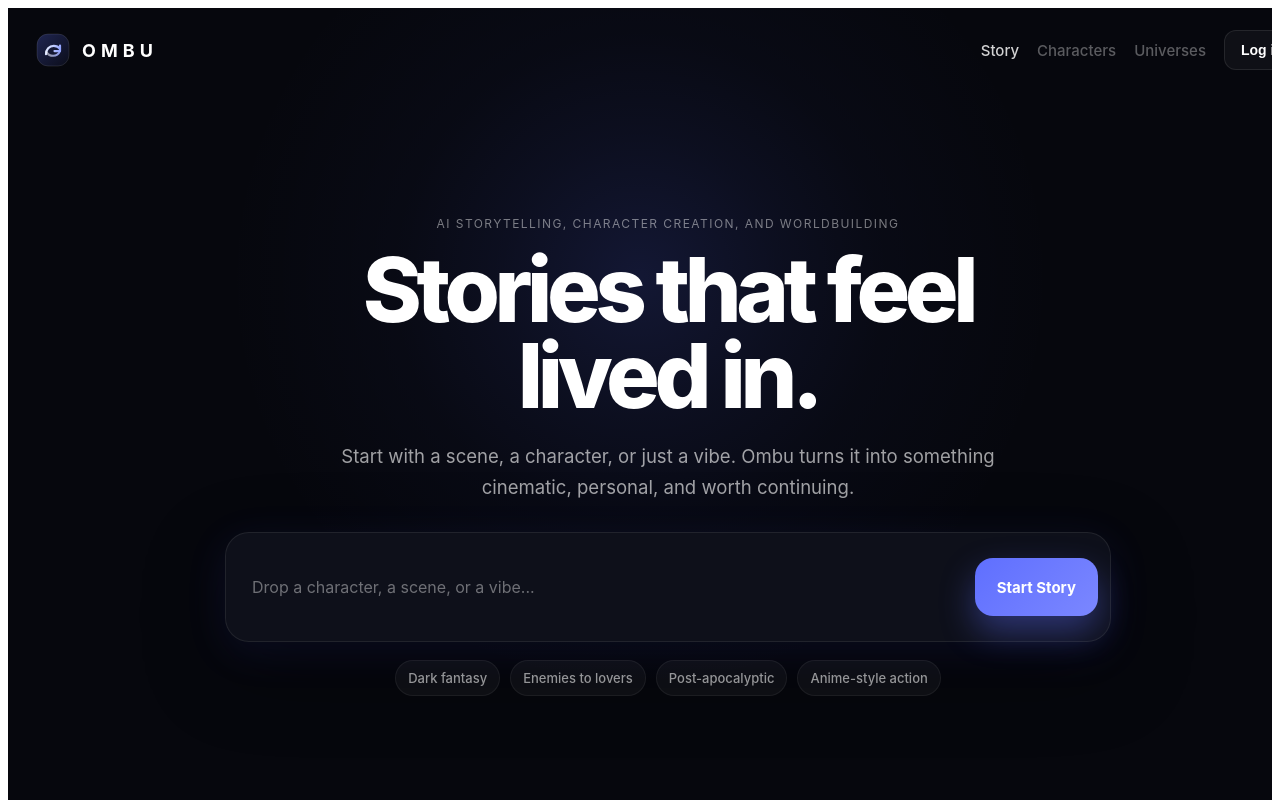
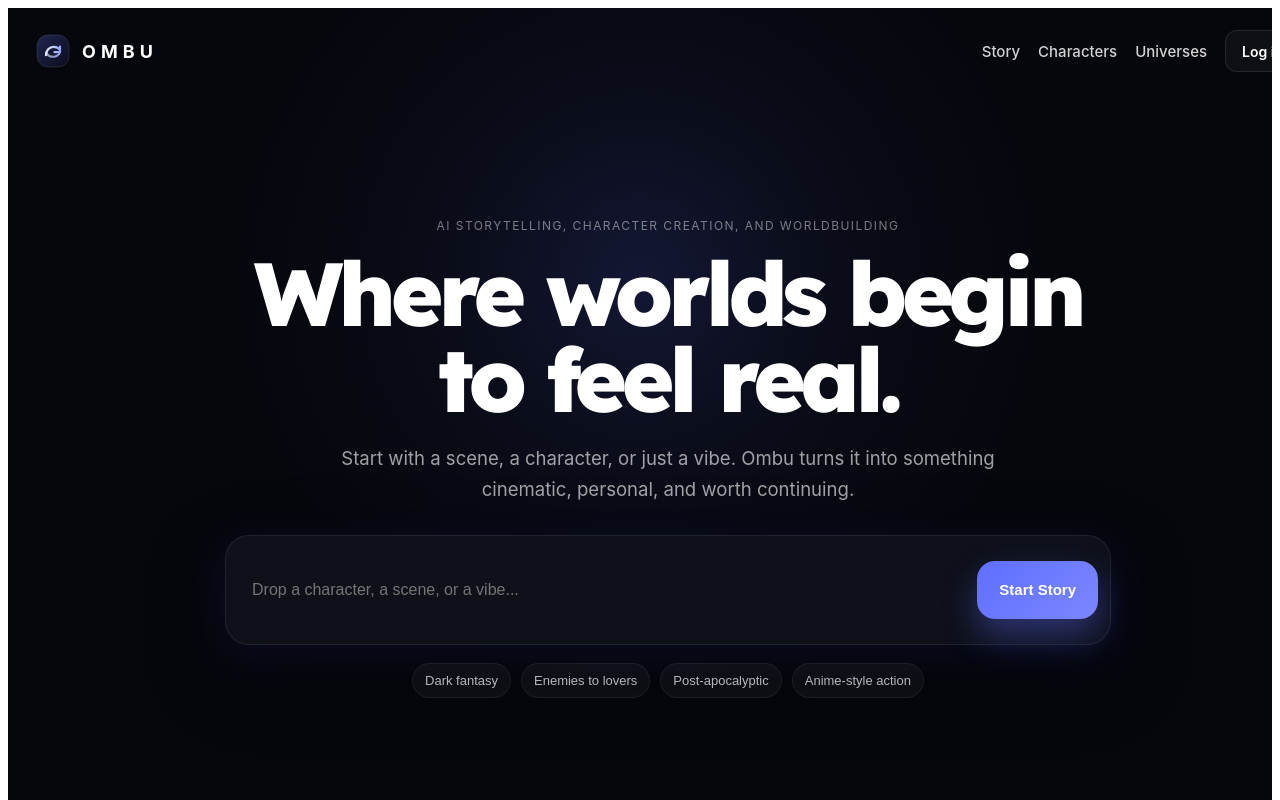
Before and after one commit to 0mbu/ombu, a Next.js app: page / in a window 1280 px wide. Shown: the top 800 px of the page. Built offline with nearby package versions, Linux system fonts and the light colour scheme.

Commit message:
Refactor Home component and add dynamic headlines

```diff
--- a/pages/index.js
+++ b/pages/index.js
@@ -1,7 +1,61 @@
+import Head from "next/head";
 import Link from "next/link";
+import { useRouter } from "next/router";
+import { useMemo, useState } from "react";
+
+const heroStatements = [
+  "Stories worth disappearing into.",
+  "Build the kind of story you can’t stop thinking about.",
+  "Where worlds begin to feel real.",
+  "Give us a vibe. We’ll give it a pulse.",
+  "Make fiction feel personal again.",
+  "Start anywhere. Build something unforgettable.",
+  "Stories that feel lived in.",
+  "Start with a spark. Leave with a world."
+];
+
+const quickPrompts = [
+  "Dark fantasy",
+  "Enemies to lovers",
+  "Post-apocalyptic",
+  "Anime-style action"
+];
 
 export default function Home() {
+  const router = useRouter();
+  const [input, setInput] = useState("");
+
+  const randomHeadline = useMemo(() => {
+    return heroStatements[Math.floor(Math.random() * heroStatements.length)];
+  }, []);
+
+  const goToStoryWithPrompt = (promptText) => {
+    const trimmed = (promptText || "").trim();
+    if (!trimmed) return;
+    router.push(`/story?starter=${encodeURIComponent(trimmed)}`);
+  };
+
+  const handleSubmit = (e) => {
+    e.preventDefault();
+    goToStoryWithPrompt(input);
+  };
+
   return (
+    <>
+      <Head>
+        <title>OMBU</title>
+        <meta
+          name="description"
+          content="AI storytelling, character creation, and worldbuilding."
+        />
+        <link rel="preconnect" href="https://fonts.googleapis.com" />
+        <link rel="preconnect" href="https://fonts.gstatic.com" crossOrigin="anonymous" />
+        <link
+          href="https://fonts.googleapis.com/css2?family=Lexend:wght@600;700;800&display=swap"
+          rel="stylesheet"
+        />
+      </Head>
+
       <div style={styles.page}>
         <div style={styles.backgroundGlowTop} />
         <div style={styles.backgroundGlowBottom} />
@@ -17,47 +71,65 @@ export default function Home() {
               <Link href="/story" style={styles.navLink}>
                 Story
               </Link>
-            <span style={styles.navLinkMuted}>Characters</span>
-            <span style={styles.navLinkMuted}>Universes</span>
+              <Link
+                href="/story?starter=Create%20a%20character%20with%20a%20distinct%20voice%2C%20appearance%2C%20and%20personality."
+                style={styles.navLink}
+              >
+                Characters
+              </Link>
+              <Link
+                href="/story?starter=Build%20a%20fictional%20world%20with%20clear%20rules%2C%20tone%2C%20and%20lore."
+                style={styles.navLink}
+              >
+                Universes
+              </Link>
             </div>
 
-          <button type="button" style={styles.loginButton}>
+            <Link href="/story" style={styles.loginButton}>
               Log in
-          </button>
+            </Link>
           </nav>
         </header>
 
         <main style={styles.main}>
           <section style={styles.hero}>
             <div style={styles.heroInner}>
-            <div style={styles.heroEyebrow}>AI storytelling, character creation, and worldbuilding</div>
+              <div style={styles.heroEyebrow}>
+                AI storytelling, character creation, and worldbuilding
+              </div>
 
-            <h1 style={styles.title}>
-              Stories that feel
-              <br />
-              lived in.
-            </h1>
+              <h1 style={styles.title}>{randomHeadline}</h1>
 
               <p style={styles.subtitle}>
                 Start with a scene, a character, or just a vibe. Ombu turns it into
                 something cinematic, personal, and worth continuing.
               </p>
 
-            <div style={styles.inputShell}>
-              <div style={styles.fakePrompt}>
-                Drop a character, a scene, or a vibe...
-              </div>
+              <form onSubmit={handleSubmit} style={styles.inputShell}>
+                <input
+                  type="text"
+                  value={input}
+                  onChange={(e) => setInput(e.target.value)}
+                  placeholder="Drop a character, a scene, or a vibe..."
+                  style={styles.heroInput}
+                />
 
-              <Link href="/story" style={styles.heroCta}>
+                <button type="submit" style={styles.heroCta}>
                   Start Story
-              </Link>
-            </div>
+                </button>
+              </form>
 
               <div style={styles.quickRow}>
-              <div style={styles.quickChip}>Dark fantasy</div>
-              <div style={styles.quickChip}>Enemies to lovers</div>
-              <div style={styles.quickChip}>Post-apocalyptic</div>
-              <div style={styles.quickChip}>Anime-style action</div>
+                {quickPrompts.map((item) => (
+                  <button
+                    key={item}
+                    type="button"
+                    onClick={() => goToStoryWithPrompt(item)}
+                    style={styles.quickChip}
+                  >
+                    {item}
+                  </button>
+                ))}
               </div>
             </div>
           </section>
@@ -79,29 +151,36 @@ export default function Home() {
                 <div style={styles.cardLink}>Open workspace</div>
               </Link>
 
-            <div style={styles.card}>
+              <Link
+                href="/story?starter=Create%20a%20character%20with%20depth%2C%20voice%2C%20identity%2C%20and%20strong%20personality."
+                style={{ ...styles.card, ...styles.cardInteractive }}
+              >
                 <div style={styles.cardIcon}>◉</div>
                 <h3 style={styles.cardTitle}>Create Characters</h3>
                 <p style={styles.cardText}>
                   Reusable characters with voice, identity, and depth that can carry
                   across stories.
                 </p>
-              <div style={styles.cardSoon}>Coming soon</div>
-            </div>
+                <div style={styles.cardLink}>Start from a character</div>
+              </Link>
 
-            <div style={styles.card}>
+              <Link
+                href="/story?starter=Build%20a%20world%20with%20tone%2C%20lore%2C%20rules%2C%20and%20a%20clear%20identity."
+                style={{ ...styles.card, ...styles.cardInteractive }}
+              >
                 <div style={styles.cardIcon}>◎</div>
                 <h3 style={styles.cardTitle}>Build Worlds</h3>
                 <p style={styles.cardText}>
                   Universes with rules, lore, tone, and memory so stories feel grounded
                   instead of random.
                 </p>
-              <div style={styles.cardSoon}>Coming soon</div>
-            </div>
+                <div style={styles.cardLink}>Start from a world</div>
+              </Link>
             </div>
           </section>
         </main>
       </div>
+    </>
   );
 }
 
@@ -251,12 +330,6 @@ const styles = {
     fontWeight: 500
   },
 
-  navLinkMuted: {
-    color: "rgba(255,255,255,0.34)",
-    fontSize: 15,
-    fontWeight: 500
-  },
-
   loginButton: {
     height: 40,
     padding: "0 16px",
@@ -266,7 +339,11 @@ const styles = {
     color: "white",
     fontSize: 14,
     fontWeight: 600,
-    cursor: "pointer"
+    cursor: "pointer",
+    display: "inline-flex",
+    alignItems: "center",
+    justifyContent: "center",
+    textDecoration: "none"
   },
 
   main: {
@@ -311,7 +388,8 @@ const styles = {
     letterSpacing: "-0.06em",
     fontWeight: 800,
     margin: 0,
-    marginBottom: 22
+    marginBottom: 22,
+    fontFamily: '"Lexend", Inter, ui-sans-serif, system-ui, sans-serif'
   },
 
   subtitle: {
@@ -338,13 +416,16 @@ const styles = {
       "0 28px 80px rgba(0,0,0,0.38), 0 10px 40px rgba(72,91,255,0.12)"
   },
 
-  fakePrompt: {
+  heroInput: {
     flex: 1,
-    textAlign: "left",
-    padding: "0 14px",
-    color: "rgba(255,255,255,0.40)",
+    minWidth: 0,
+    height: 58,
+    border: "none",
+    outline: "none",
+    background: "transparent",
+    color: "white",
     fontSize: 16,
-    lineHeight: 1.4
+    padding: "0 14px"
   },
 
   heroCta: {
@@ -359,6 +440,8 @@ const styles = {
     color: "white",
     fontWeight: 700,
     fontSize: 15,
+    border: "none",
+    cursor: "pointer",
     background: "linear-gradient(135deg, #5f6fff, #7b87ff)",
     boxShadow: "0 16px 34px rgba(95,111,255,0.38)"
   },
@@ -376,9 +459,10 @@ const styles = {
     borderRadius: 999,
     background: "rgba(255,255,255,0.04)",
     border: "1px solid rgba(255,255,255,0.06)",
-    color: "rgba(255,255,255,0.56)",
+    color: "rgba(255,255,255,0.70)",
     fontSize: 13,
-    fontWeight: 500
+    fontWeight: 500,
+    cursor: "pointer"
   },
 
   cardsSection: {
@@ -465,12 +549,5 @@ const styles = {
     color: "white",
     fontWeight: 600,
     fontSize: 14
-  },
-
-  cardSoon: {
-    marginTop: 20,
-    color: "rgba(255,255,255,0.34)",
-    fontWeight: 600,
-    fontSize: 14
   }
 };
```
Lines whose indentation alone changed are shown as unchanged.
